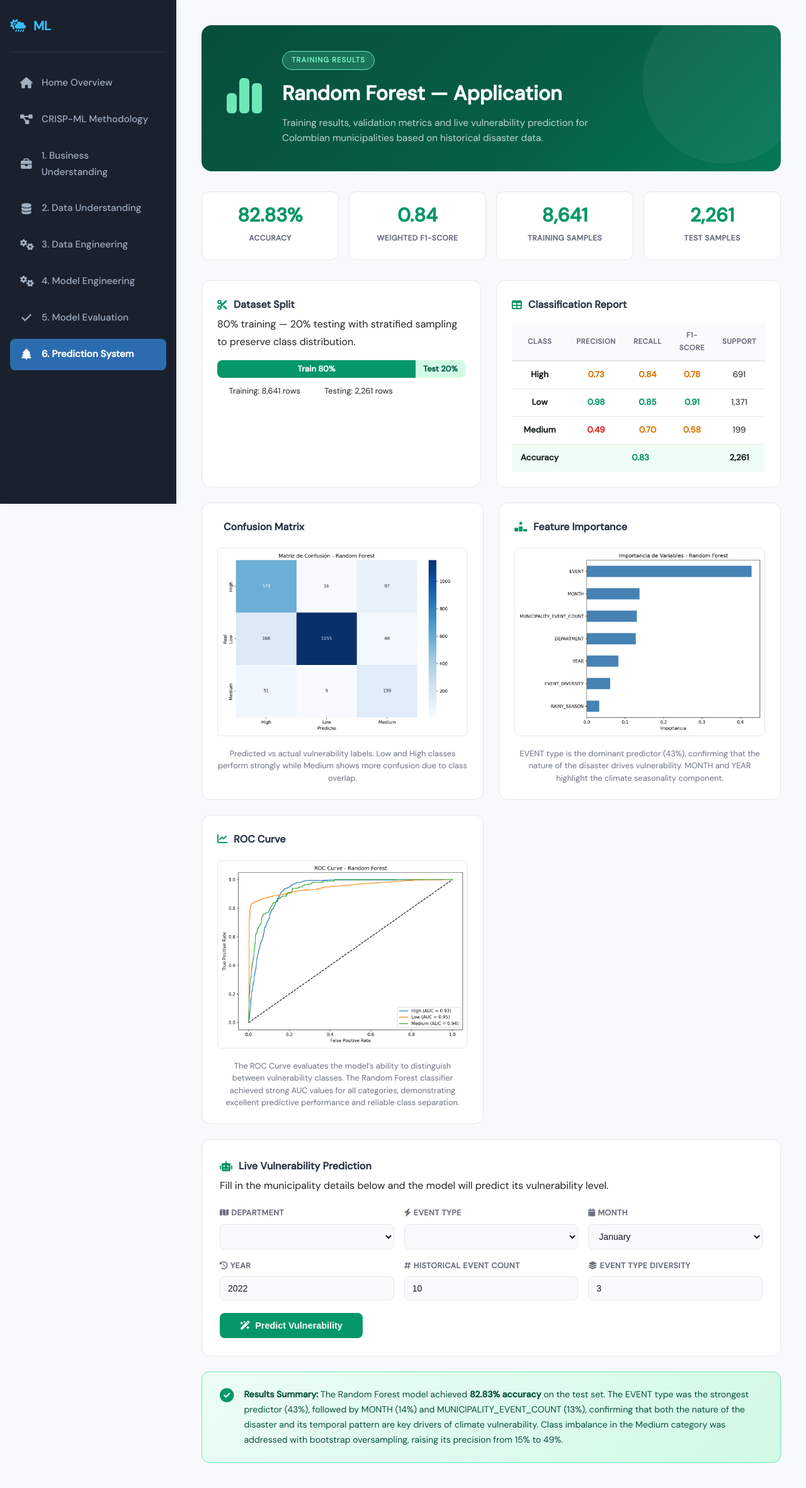
After one commit to jhohantellez/PML-N, a Flask app: page /predictionsystem in a window 1280 px wide. The commit adds this page. Shown: the whole page at 63% size. Run offline with Flask 3, Linux system fonts and the light colour scheme; lists and menus that the app fills with data are empty; parts of the project's set-up code (start-up, migrations or seed data) failed here and were passed over.

Commit message:
A prediction system was added

```diff
--- a/app.py
+++ b/app.py
@@ -112,5 +112,9 @@ def evaluation_model():
 def logistic_regression_application():
     return render_template('LogisticRegression/LogisticRegressionApplication.html')
 
+@app.route('/predictionsystem', methods=['GET', 'POST'])
+def prediction_system():
+    return render_template('predictionsystem.html')
+
 if __name__ == "__main__":
     app.run(debug=True)
--- a/templates/LogisticRegression/LogisticRegressionApplication.html
+++ b/templates/LogisticRegression/LogisticRegressionApplication.html
@@ -150,6 +150,9 @@
       <li><a href="/businessunderstanding"><i class="fa-solid fa-briefcase"></i> 1. Business Understanding</a></li>
       <li><a href="/dataunderstanding"><i class="fa-solid fa-database"></i> 2. Data Understanding</a></li>
       <li><a href="/dataengineering"><i class="fa-solid fa-gears"></i> 3. Data Engineering</a></li>
+      <li class="active"><a href="/modelengineering"><i class="fa-solid fa-tree"></i> 4. Model Engineering</a></li>
+      <li><a href="/modelevaluation"><i class="fa-solid fa-check"></i> 5. Model Evaluation</a></li>
+      <li><a href="/predictionsystem"><i class="fa-solid fa-tree"></i> 6. Prediction System</a></li>
     </ul>
   </nav>
 
--- a/templates/LogisticRegression/LogisticRegressionConcepts.html
+++ b/templates/LogisticRegression/LogisticRegressionConcepts.html
@@ -271,11 +271,14 @@
       <i class="fa-solid fa-cloud-sun-rain"></i> <span>ML</span>
     </div>
     <ul class="sidebar-menu">
-      <li><a href="/"><i class="fa-solid fa-house"></i> Home Overview</a></li>
+      <<li><a href="/"><i class="fa-solid fa-house"></i> Home Overview</a></li>
       <li><a href="/crispmlmethodology"><i class="fa-solid fa-diagram-project"></i> CRISP-ML Methodology</a></li>
       <li><a href="/businessunderstanding"><i class="fa-solid fa-briefcase"></i> 1. Business Understanding</a></li>
       <li><a href="/dataunderstanding"><i class="fa-solid fa-database"></i> 2. Data Understanding</a></li>
       <li><a href="/dataengineering"><i class="fa-solid fa-gears"></i> 3. Data Engineering</a></li>
+      <li class="active"><a href="/modelengineering"><i class="fa-solid fa-tree"></i> 4. Model Engineering</a></li>
+      <li><a href="/modelevaluation"><i class="fa-solid fa-check"></i> 5. Model Evaluation</a></li>
+      <li><a href="/predictionsystem"><i class="fa-solid fa-tree"></i> 6. Prediction System</a></li>
     </ul>
   </nav>
 
--- a/templates/modelengineering.html
+++ b/templates/modelengineering.html
@@ -135,8 +135,8 @@
             <i class="fa-solid fa-chevron-down"></i>
           </button>
           <div class="dropdown-menu">
-            <a href="/LogisticRegression/concepts"><i class="fa-solid fa-book-open"></i> Concepts</a>
-            <a href="/LogisticRegression/application"><i class="fa-solid fa-flask"></i> Application</a>
+            <a href="/LogisticRegressionConcepts"><i class="fa-solid fa-book-open"></i> Concepts</a>
+            <a href="/LogisticRegressionApplication"><i class="fa-solid fa-flask"></i> Application</a>
           </div>
         </div>
 
--- /dev/null
+++ b/templates/predictionsystem.html
@@ -0,0 +1,463 @@
+<!DOCTYPE html>
+<html lang="en">
+<head>
+  <meta charset="UTF-8">
+  <meta name="viewport" content="width=device-width, initial-scale=1.0">
+  <title>Random Forest — Application</title>
+
+  <link rel="stylesheet"
+        href="https://cdnjs.cloudflare.com/ajax/libs/font-awesome/6.4.0/css/all.min.css">
+
+  <link rel="stylesheet"
+        href="{{ url_for('static', filename='css/style.css') }}">
+</head>
+
+<body>
+
+  <nav class="sidebar">
+    <div class="sidebar-brand">
+      <i class="fa-solid fa-cloud-sun-rain"></i>
+      <span>ML</span>
+    </div>
+
+    <ul class="sidebar-menu">
+      <li><a href="/"><i class="fa-solid fa-house"></i> Home Overview</a></li>
+      <li><a href="/crispmlmethodology"><i class="fa-solid fa-diagram-project"></i> CRISP-ML Methodology</a></li>
+      <li><a href="/businessunderstanding"><i class="fa-solid fa-briefcase"></i> 1. Business Understanding</a></li>
+      <li><a href="/dataunderstanding"><i class="fa-solid fa-database"></i> 2. Data Understanding</a></li>
+      <li><a href="/dataengineering"><i class="fa-solid fa-gears"></i> 3. Data Engineering</a></li>
+        <li><a href="/modelengineering"><i class="fa-solid fa-gears"></i> 4. Model Engineering</a></li>
+      <li><a href="/modelevaluation"><i class="fa-solid fa-check"></i> 5. Model Evaluation</a></li>
+      <li class="active"><a href="/predictionsystem"><i class="fa-solid fa-tree"></i> 6. Prediction System</a></li>
+    </ul>
+  </nav>
+
+  <main class="page-content">
+
+    <div class="app-hero">
+
+      <div class="app-hero-icon">
+        <i class="fa-solid fa-chart-simple"></i>
+      </div>
+
+      <div class="app-hero-text">
+        <span class="app-badge">Training Results</span>
+
+        <h1>Random Forest — Application</h1>
+
+        <p>
+          Training results, validation metrics and live vulnerability
+          prediction for Colombian municipalities based on historical
+          disaster data.
+        </p>
+      </div>
+
+    </div>
+
+    <div class="metric-row">
+
+      <div class="metric-box">
+        <span class="metric-value">82.83%</span>
+        <span class="metric-label">Accuracy</span>
+      </div>
+
+      <div class="metric-box">
+        <span class="metric-value">0.84</span>
+        <span class="metric-label">Weighted F1-Score</span>
+      </div>
+
+      <div class="metric-box">
+        <span class="metric-value">8,641</span>
+        <span class="metric-label">Training Samples</span>
+      </div>
+
+      <div class="metric-box">
+        <span class="metric-value">2,261</span>
+        <span class="metric-label">Test Samples</span>
+      </div>
+
+    </div>
+
+    <div class="split-row">
+
+      <div class="split-card">
+
+        <h2 class="section-title">
+          <i class="fa-solid fa-scissors" style="color:#059669"></i>
+          Dataset Split
+        </h2>
+
+        <p class="card-text">
+          80% training — 20% testing with stratified sampling to preserve
+          class distribution.
+        </p>
+
+        <div class="split-bar">
+          <div class="split-train">Train 80%</div>
+          <div class="split-test">Test 20%</div>
+        </div>
+
+        <div class="split-legend">
+          <span>
+            <span class="split-dot split-dot-train"></span>
+            Training: 8,641 rows
+          </span>
+
+          <span>
+            <span class="split-dot split-dot-test"></span>
+            Testing: 2,261 rows
+          </span>
+        </div>
+
+      </div>
+
+      <div class="split-card">
+
+        <h2 class="section-title">
+          <i class="fa-solid fa-table" style="color:#059669"></i>
+          Classification Report
+        </h2>
+
+        <table class="report-table">
+
+          <thead>
+            <tr>
+              <th>Class</th>
+              <th>Precision</th>
+              <th>Recall</th>
+              <th>F1-Score</th>
+              <th>Support</th>
+            </tr>
+          </thead>
+
+          <tbody>
+
+            <tr>
+              <td><strong>High</strong></td>
+              <td class="mid-val">0.73</td>
+              <td class="mid-val">0.84</td>
+              <td class="mid-val">0.78</td>
+              <td>691</td>
+            </tr>
+
+            <tr>
+              <td><strong>Low</strong></td>
+              <td class="good-val">0.98</td>
+              <td class="good-val">0.85</td>
+              <td class="good-val">0.91</td>
+              <td>1,371</td>
+            </tr>
+
+            <tr>
+              <td><strong>Medium</strong></td>
+              <td class="low-val">0.49</td>
+              <td class="mid-val">0.70</td>
+              <td class="mid-val">0.58</td>
+              <td>199</td>
+            </tr>
+
+            <tr>
+              <td><strong>Accuracy</strong></td>
+              <td colspan="3" class="good-val">0.83</td>
+              <td>2,261</td>
+            </tr>
+
+          </tbody>
+
+        </table>
+
+      </div>
+
+    </div>
+
+    <div class="charts-row">
+
+      <div class="chart-card">
+
+        <h2 class="section-title">
+          <i class="fa-solid fa-grid" style="color:#059669"></i>
+          Confusion Matrix
+        </h2>
+
+        <img src="{{ url_for('static', filename='confusion_matrix.png') }}"
+             alt="Confusion Matrix">
+
+        <p class="chart-caption">
+          Predicted vs actual vulnerability labels. Low and High classes
+          perform strongly while Medium shows more confusion due to class overlap.
+        </p>
+
+      </div>
+
+      <div class="chart-card">
+
+        <h2 class="section-title">
+          <i class="fa-solid fa-ranking-star" style="color:#059669"></i>
+          Feature Importance
+        </h2>
+
+        <img src="{{ url_for('static', filename='feature_importance.png') }}"
+             alt="Feature Importance">
+
+        <p class="chart-caption">
+          EVENT type is the dominant predictor (43%), confirming that the
+          nature of the disaster drives vulnerability. MONTH and YEAR
+          highlight the climate seasonality component.
+        </p>
+
+      </div>
+
+    </div>
+
+    <div class="charts-row">
+
+      <div class="chart-card full-width-card">
+
+        <h2 class="section-title">
+          <i class="fa-solid fa-chart-line" style="color:#059669"></i>
+          ROC Curve
+        </h2>
+
+        <img src="{{ url_for('static', filename='roc_curve.png') }}"
+             alt="ROC Curve">
+
+        <p class="chart-caption">
+          The ROC Curve evaluates the model’s ability to distinguish between
+          vulnerability classes. The Random Forest classifier achieved strong
+          AUC values for all categories, demonstrating excellent predictive
+          performance and reliable class separation.
+        </p>
+
+      </div>
+
+    </div>
+
+    <div class="predict-section">
+
+      <h2 class="section-title">
+        <i class="fa-solid fa-robot" style="color:#059669"></i>
+        Live Vulnerability Prediction
+      </h2>
+
+      <p class="card-text">
+        Fill in the municipality details below and the model will predict
+        its vulnerability level.
+      </p>
+
+      <form method="POST" action="/rforestapplication">
+
+        <div class="form-grid">
+
+          <div class="form-group">
+
+            <label>
+              <i class="fa-solid fa-map"></i>
+              Department
+            </label>
+
+            <select name="department" required>
+              {% for dept in departments %}
+                <option value="{{ dept }}">{{ dept }}</option>
+              {% endfor %}
+            </select>
+
+          </div>
+
+          <div class="form-group">
+
+            <label>
+              <i class="fa-solid fa-bolt"></i>
+              Event Type
+            </label>
+
+            <select name="event" required>
+              {% for event in events %}
+                <option value="{{ event }}">{{ event }}</option>
+              {% endfor %}
+            </select>
+
+          </div>
+
+          <div class="form-group">
+
+            <label>
+              <i class="fa-solid fa-calendar"></i>
+              Month
+            </label>
+
+            <select name="month" required>
+              <option value="1">January</option>
+              <option value="2">February</option>
+              <option value="3">March</option>
+              <option value="4">April</option>
+              <option value="5">May</option>
+              <option value="6">June</option>
+              <option value="7">July</option>
+              <option value="8">August</option>
+              <option value="9">September</option>
+              <option value="10">October</option>
+              <option value="11">November</option>
+              <option value="12">December</option>
+            </select>
+
+          </div>
+
+          <div class="form-group">
+
+            <label>
+              <i class="fa-solid fa-clock-rotate-left"></i>
+              Year
+            </label>
+
+            <input type="number"
+                   name="year"
+                   min="2019"
+                   max="2024"
+                   value="2022"
+                   required>
+
+          </div>
+
+          <div class="form-group">
+
+            <label>
+              <i class="fa-solid fa-hashtag"></i>
+              Historical Event Count
+            </label>
+
+            <input type="number"
+                   name="event_count"
+                   min="1"
+                   max="500"
+                   value="10"
+                   required>
+
+          </div>
+
+          <div class="form-group">
+
+            <label>
+              <i class="fa-solid fa-layer-group"></i>
+              Event Type Diversity
+            </label>
+
+            <input type="number"
+                   name="event_diversity"
+                   min="1"
+                   max="18"
+                   value="3"
+                   required>
+
+          </div>
+
+        </div>
+
+        <button type="submit" class="predict-btn">
+          <i class="fa-solid fa-wand-magic-sparkles"></i>
+          Predict Vulnerability
+        </button>
+
+      </form>
+
+      {% if prediction %}
+
+        {% if prediction == 'High' %}
+
+          <div class="result-high">
+
+            <div class="result-icon">
+              <i class="fa-solid fa-triangle-exclamation"></i>
+            </div>
+
+            <div>
+              <div class="result-label">
+                Predicted Vulnerability Level
+              </div>
+
+              <div class="result-value">HIGH</div>
+
+              <div class="result-desc">
+                This municipality shows high vulnerability to climate-related
+                events. Immediate risk management measures are recommended.
+              </div>
+            </div>
+
+          </div>
+
+        {% elif prediction == 'Medium' %}
+
+          <div class="result-medium">
+
+            <div class="result-icon">
+              <i class="fa-solid fa-circle-exclamation"></i>
+            </div>
+
+            <div>
+              <div class="result-label">
+                Predicted Vulnerability Level
+              </div>
+
+              <div class="result-value">MEDIUM</div>
+
+              <div class="result-desc">
+                This municipality presents moderate vulnerability.
+                Preventive monitoring and contingency planning are advised.
+              </div>
+            </div>
+
+          </div>
+
+        {% else %}
+
+          <div class="result-low">
+
+            <div class="result-icon">
+              <i class="fa-solid fa-circle-check"></i>
+            </div>
+
+            <div>
+              <div class="result-label">
+                Predicted Vulnerability Level
+              </div>
+
+              <div class="result-value">LOW</div>
+
+              <div class="result-desc">
+                This municipality shows low vulnerability based on historical
+                disaster patterns and seasonal indicators.
+              </div>
+            </div>
+
+          </div>
+
+        {% endif %}
+
+      {% endif %}
+
+    </div>
+
+    <div class="app-summary">
+
+      <i class="fa-solid fa-circle-check"></i>
+
+      <p>
+        <strong>Results Summary:</strong>
+
+        The Random Forest model achieved
+        <strong>82.83% accuracy</strong> on the test set.
+
+        The EVENT type was the strongest predictor (43%), followed by
+        MONTH (14%) and MUNICIPALITY_EVENT_COUNT (13%), confirming that
+        both the nature of the disaster and its temporal pattern are key
+        drivers of climate vulnerability.
+
+        Class imbalance in the Medium category was addressed with bootstrap
+        oversampling, raising its precision from 15% to 49%.
+      </p>
+
+    </div>
+
+  </main>
+
+</body>
+</html>
```
